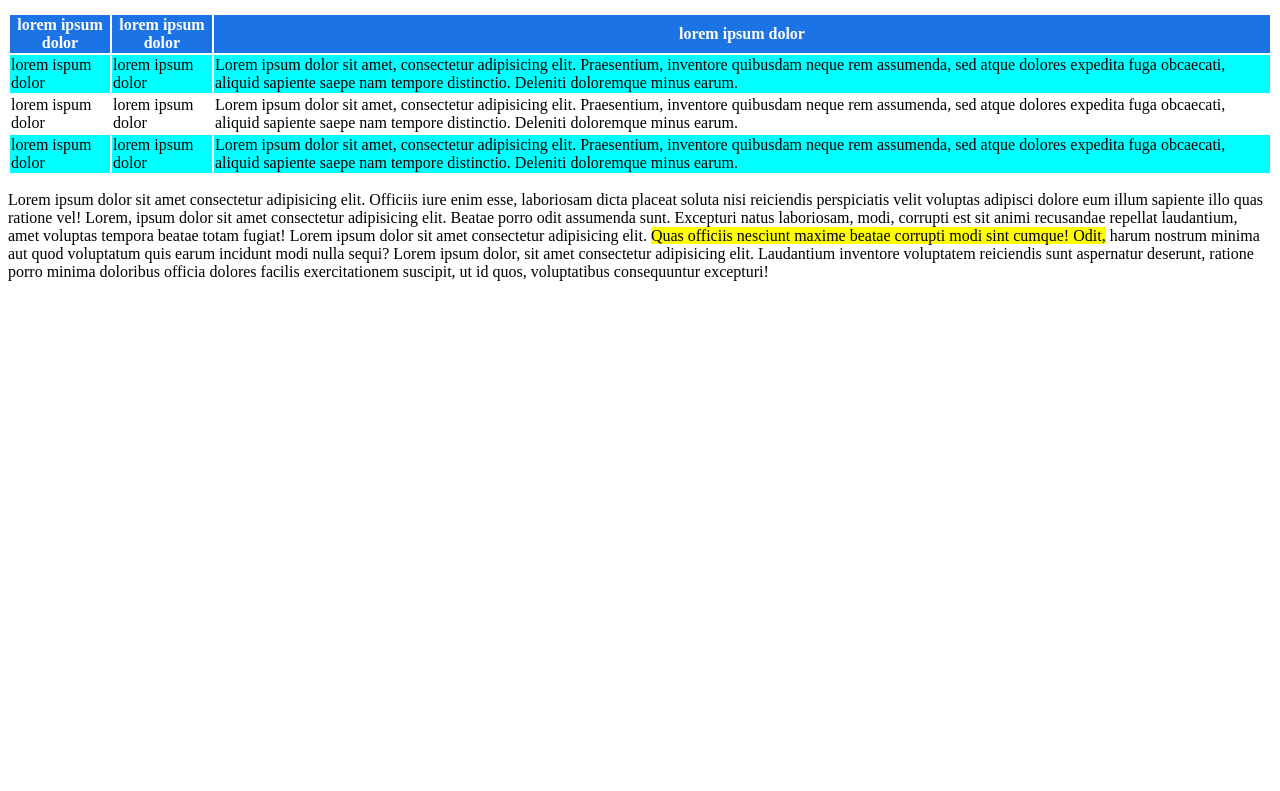
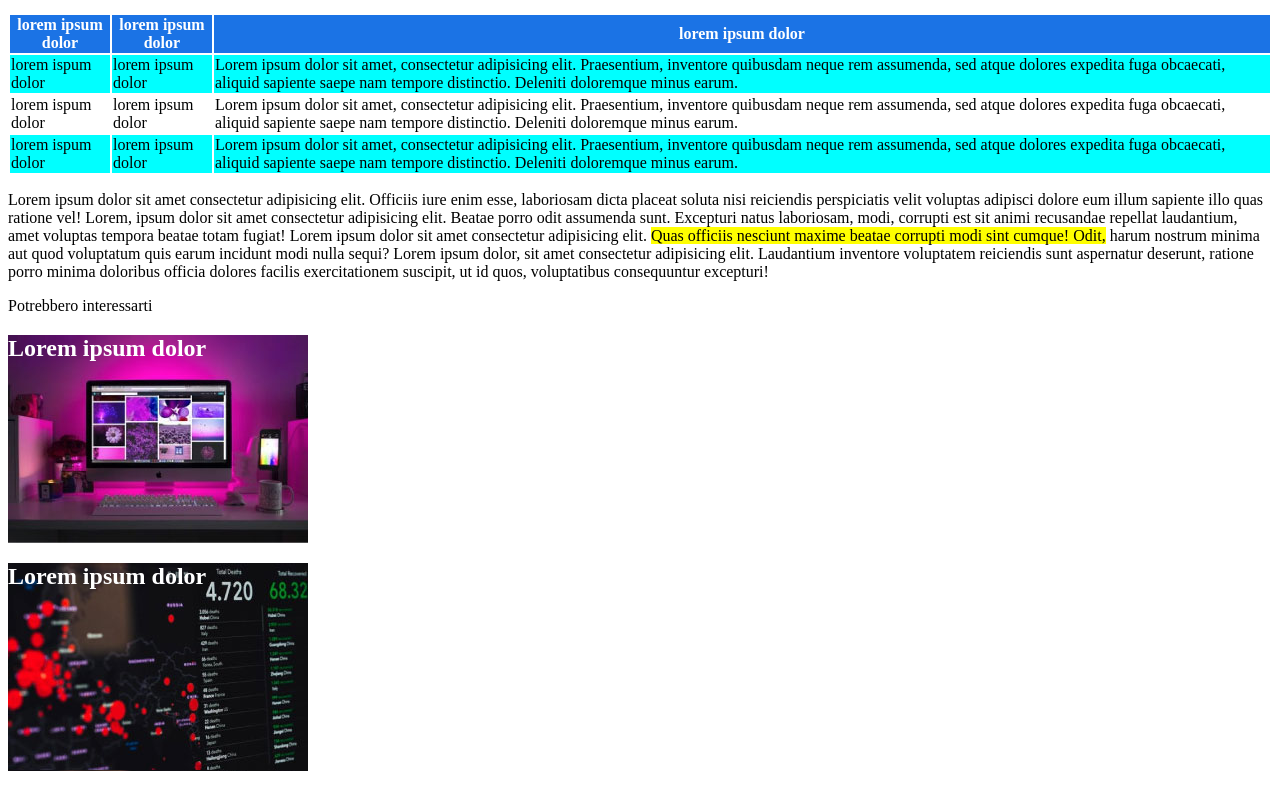
Before and after one commit to salvatorescalise1999/html-css-booleaner, a plain HTML site: page index.html in a window 1280 px wide. Shown: the part 785-1576 px from the top of the page. Before the commit the page ends 1074 px from the top, so only its background shows below. Drawn offline with Linux system fonts and the light colour scheme.

Commit message:
aggiunto sezione potrebbero interessarti con le immagini e le varie classi dei blackground-image

```diff
--- a/css/style.css
+++ b/css/style.css
@@ -52,4 +52,20 @@ main p span {
 
 .prima-riga-terza-riga{
     background-color: aqua;
+
 }
+
+.background-image-1{
+    background-image: url("../img/monitor.jpg");
+    height: 208px;
+    width: 300px;
+    color: white;
+
+}
+
+.background-image-2{
+    background-image: url(../img/graph.jpg);
+    height: 208px;
+    width: 300px;
+    color: white;
+}
--- a/index.html
+++ b/index.html
@@ -103,6 +103,14 @@
                 id quos, voluptatibus consequuntur excepturi!</p>
         </article>
 
+        <section>
+            <p>Potrebbero interessarti</p>
+
+            <h2 class="background-image-1">Lorem ipsum dolor</h2>
+            <h2 class="background-image-2">Lorem ipsum dolor</h2>
+
+        </section>
+
 
     </main>
 
```
